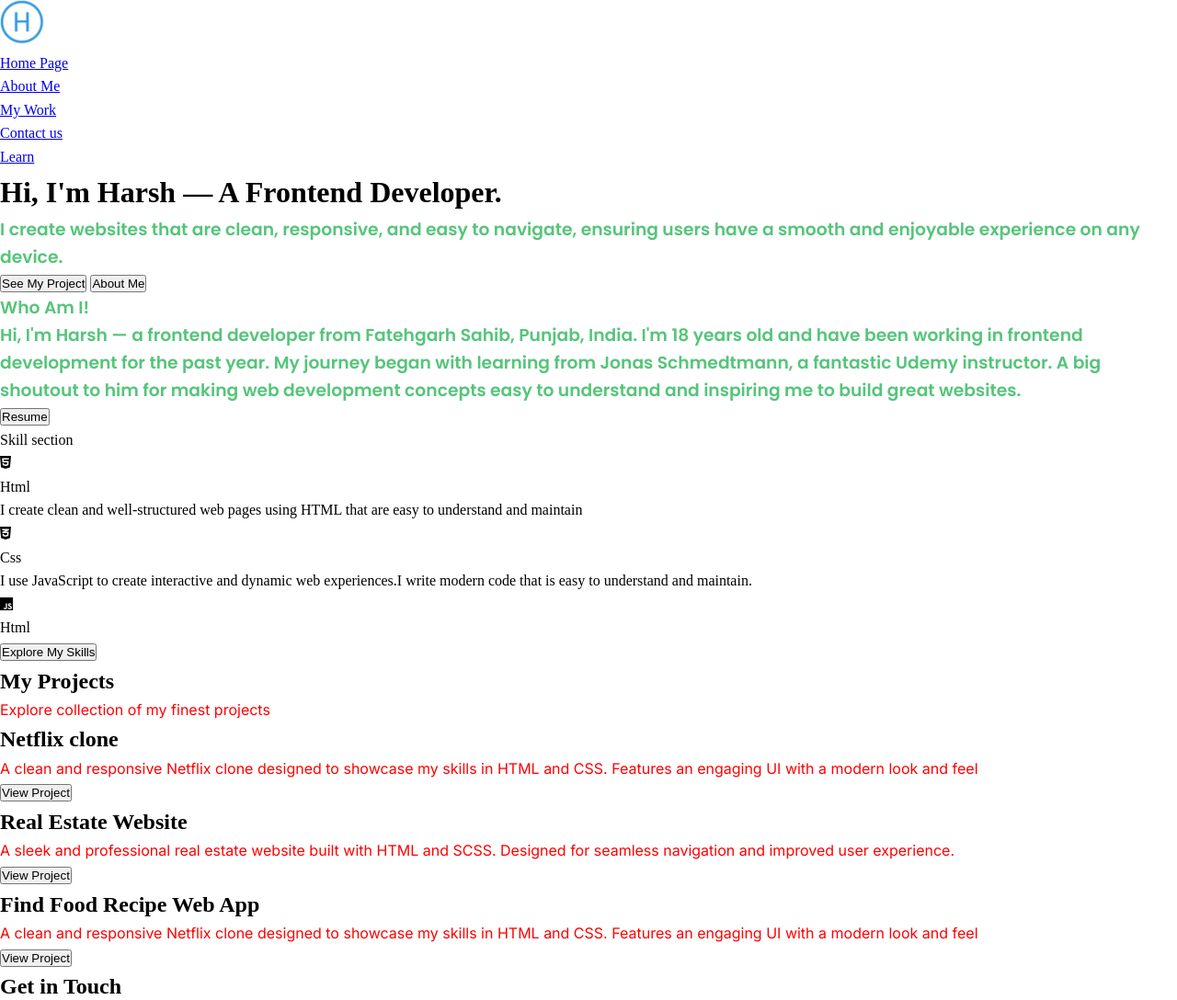
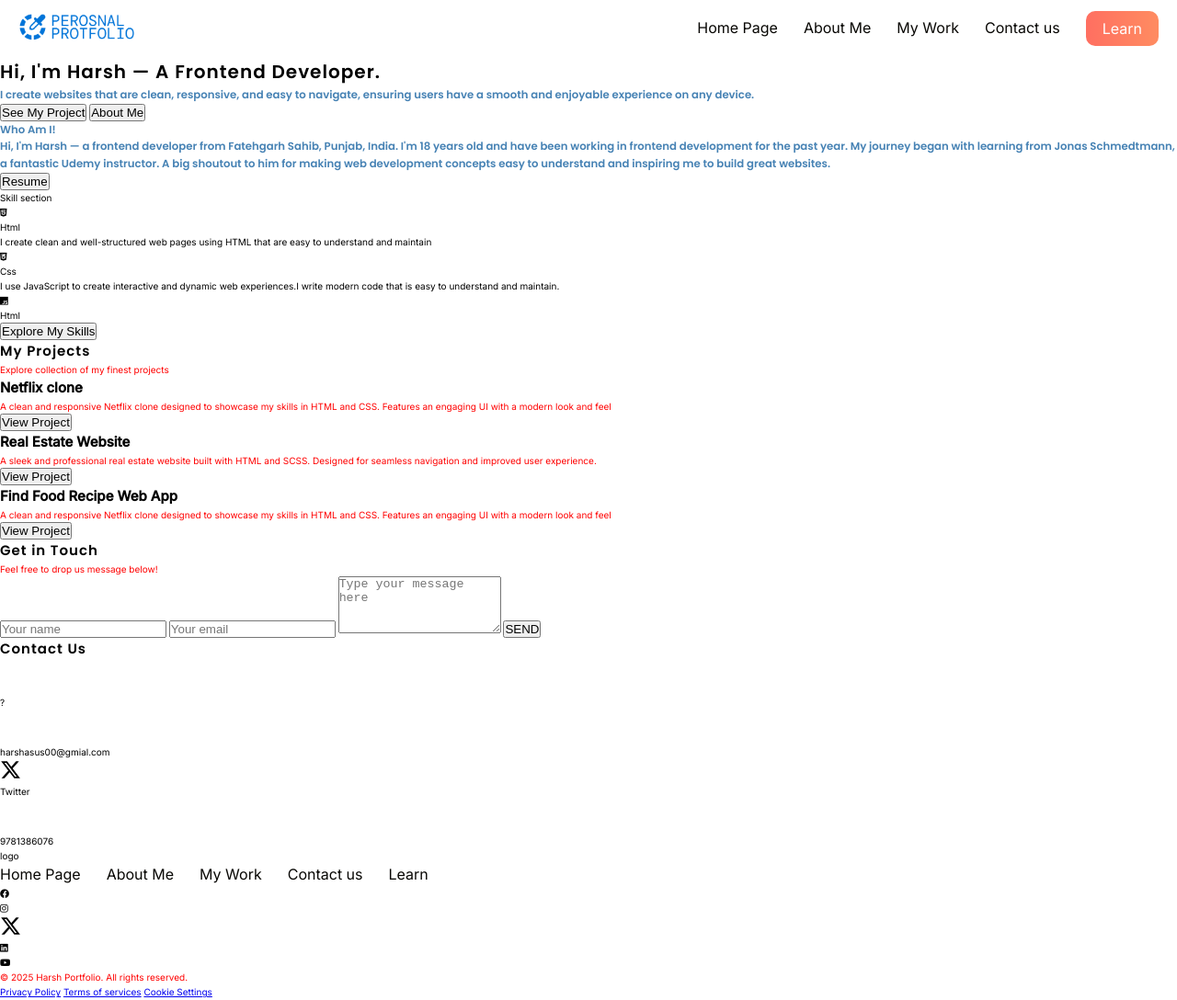
Before and after one commit to harsh120631/Personal-protfolio, a website built with Parcel: page index.html in a window 1280 px wide. Shown: the top 1088 px of the page at 92% size. Built offline with nearby package versions, Linux system fonts and the light colour scheme.

Commit message:
navBar styling

```diff
--- a/index.html
+++ b/index.html
@@ -24,7 +24,7 @@
     <!-- Navigation -->
     <div class="navigation">
       <div class="navigation__logo">
-        <img src="src/img/favicon.ico" alt="" />
+        <img src="src/icon/perosnal-protfolio-high-resolution-logo.png" height = '32px'="logo" />
       </div>
       <ul class="navigation__list">
         <li class="navigation__item">
@@ -40,7 +40,7 @@
           <a href="#home" class="navigation__link">Contact us</a>
         </li>
         <li class="navigation__item">
-          <a href="#home" class="navigation__link">Learn</a>
+          <button class="navigation__btn">Learn</button>
         </li>
       </ul>
     </div>
--- a/package.json
+++ b/package.json
@@ -18,6 +18,8 @@
   "dependencies": {
     "core-js": "^3.6.5",
     "fractional": "^1.0.0",
+    "live-server": "^1.2.2",
+    "node-sass": "^9.0.0",
     "regenerator-runtime": "^0.13.7"
   }
 }
--- a/src/sass/abstract/_variable.scss
+++ b/src/sass/abstract/_variable.scss
@@ -4,5 +4,15 @@
 $font-primary: 'Poppins', sans-serif;
 $font-display: 'Inter', sans-serif;
 
-$color-primary: #55c57a;
-$color-primary-light: #7ed56f;
+// color variable name
+$color-primary: #4682B4;
+$color-primary-dark: #3F699D;
+$color-primary-light: #ECF2F7;
+
+$color-secondary :  linear-gradient(90deg, #ff6f61, #FF8C61);
+
+
+$color-text : black;
+
+// font-size
+$Defaultfont-size : 1.6rem;
--- a/src/sass/base/_base.scss
+++ b/src/sass/base/_base.scss
@@ -1,10 +1,7 @@
 // this file  include such as reset style for html and body element selector and so this also include a varialbe ffor scss
 
+@use "../abstract/variable" as *;
 
-
-
-
-// FONT VARIABLES
 
 *,
 *::before,
@@ -16,4 +13,8 @@
 body {
   font-weight: 300;
   line-height: 1.6;
+  font-family: $font-display;
+};
+html{
+  font-size: 62.5%;
 }
--- a/src/sass/base/_typogrpahy.scss
+++ b/src/sass/base/_typogrpahy.scss
@@ -0,0 +1,9 @@
+
+@use "../abstract/variable" as *;
+
+h1{
+    font-family: $font-primary;
+    backface-visibility: hidden;
+    font-weight: 600;
+    letter-spacing: .1rem;
+}
--- /dev/null
+++ b/src/sass/component/_nav.scss
@@ -0,0 +1,46 @@
+@use "../abstract/variable" as *;
+
+.navigation{
+    display: flex;
+    justify-content: space-between;
+    padding: 1.2rem 2rem;
+    align-items: center;
+
+    // &__logo{
+
+    // }
+
+    &__list{
+        font-size: $Defaultfont-size;
+        list-style: none;
+        display: flex;
+        align-items: center;
+
+    }
+    &__item {
+        &:not(:last-child){
+            margin-right: 2.8rem;
+        }
+
+    }
+    &__link{
+        color: #080704;
+        font-family: inherit;
+        text-decoration: none;
+    }
+    &__btn{
+        text-align: center;
+        font-size: inherit;
+        font-family: inherit;
+        background: $color-secondary;
+        padding: .9rem 1.8rem;
+        color: white;
+        border: none;
+        border-radius: 1rem;
+        cursor: pointer;
+
+        &:hover{
+            color: red;
+        }
+    }
+}
--- a/src/sass/main.scss
+++ b/src/sass/main.scss
@@ -21,6 +21,7 @@
 
 // component
 @use 'component/btn';
+@use 'component/nav';
 
 // layout
 @use 'layout/hero';
```
Also changed, not shown: dist/index.html, src/icon/perosnal-protfolio-high-resolution-logo.png (added), src/sass/pages/_home.scss (line endings or trailing spaces), 6 other files.
